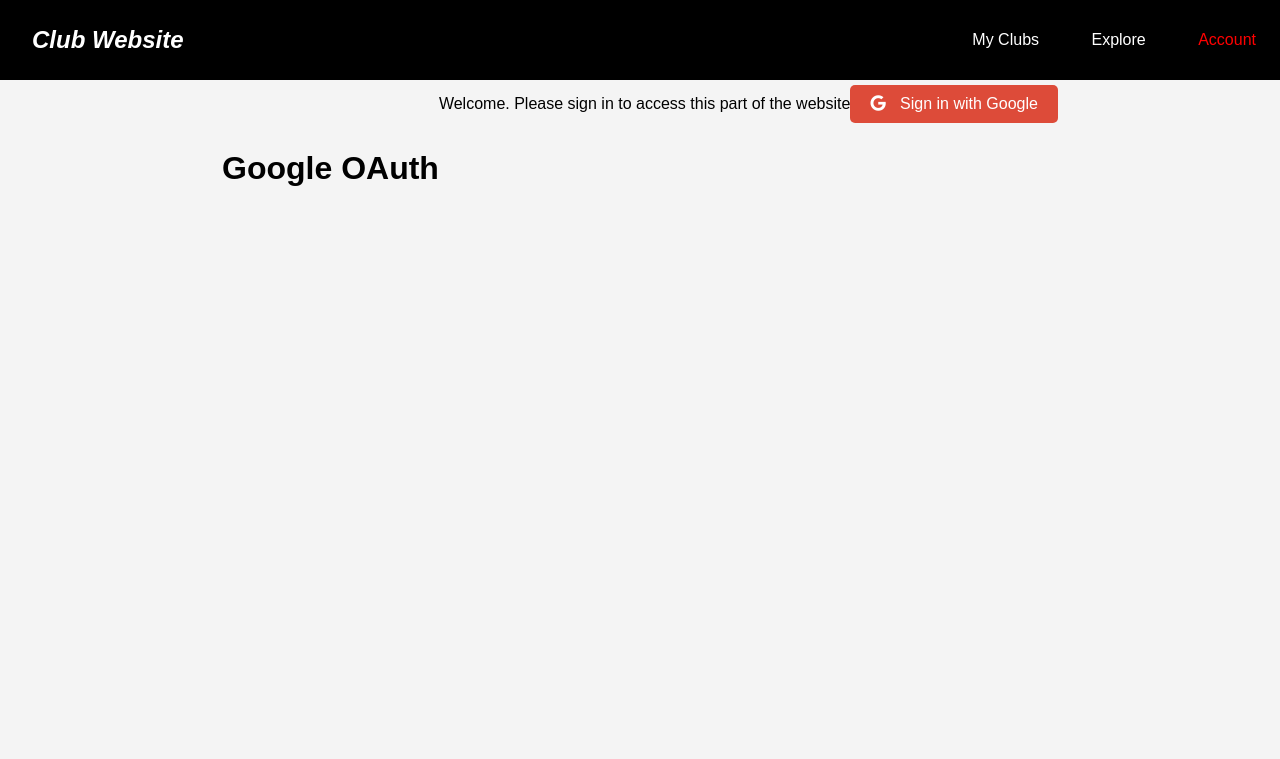
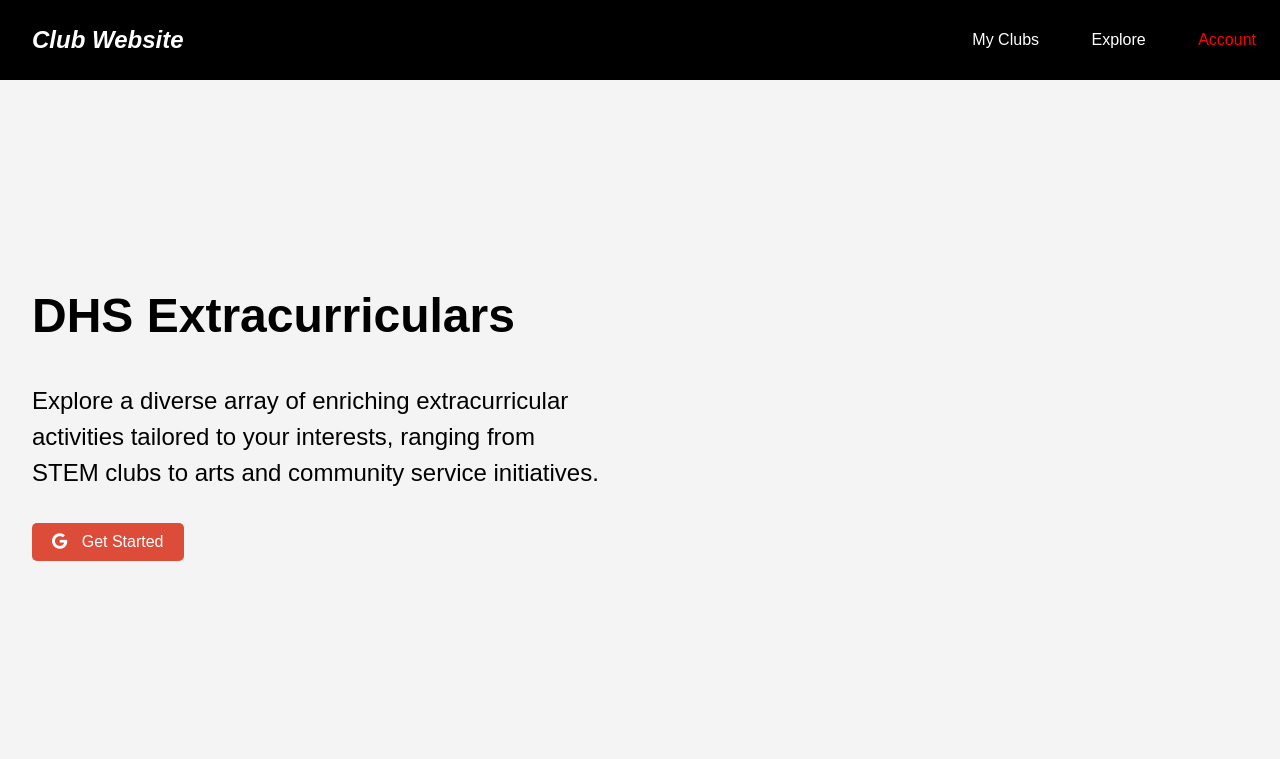
Before and after one commit to Da-ladder/OCRWebsite, a Django app: page / in a window 1280 px wide. Shown: the top 759 px of the page. Run offline with Django 5.2, Linux system fonts and the light colour scheme; data comes from the database, SQL or seed files in the repository; both versions use the stored data as it was after the commit; some libraries are stand-ins or nearby versions.

Commit message:
frontPage - db

```diff
--- a/helloWorld/testBranch/assests/classStyle.css
+++ b/helloWorld/testBranch/assests/classStyle.css
@@ -111,3 +111,65 @@ nav a {
 nav a:hover {
   color: #dbaf00;
 }
+
+.hero {
+  background: #f4f4f4;
+
+}
+
+.hero-container {
+  display: grid;
+  grid-template-columns: 1fr 1fr;
+  height: 95vh;
+  padding: 0rem calc((100vw - 1399px) / 2);
+}
+
+.column-left {
+  margin-top: 50px;
+  display: flex;
+  flex-direction: column;
+  justify-content: center;
+  align-items: flex-start;
+  color: rgb(0, 0, 0);
+  padding: 0rem 2rem;
+}
+
+.column-left h1 {
+  margin-bottom: 1rem;
+  font-size: 3rem;
+}
+
+.column-left p {
+  margin-bottom: 2rem;
+  font-size: 1.5rem;
+  line-height: 1.5;
+}
+
+.button-primary {
+  padding: 1rem 3rem;
+  font-size: 1rem;
+  border: none;
+  color: #ffffff;
+  background: rgb(0, 0, 0);
+  cursor: pointer;
+  border-radius: 50px;
+}
+
+.button-primary:hover {
+  background-color: #fff;
+  color: #000;
+}
+
+.column-right {
+  margin-top: 50px;
+  display: flex;
+  justify-content: center;
+  align-items: center;
+  padding: 0rem 2rem;
+}
+
+@media screen and (max-width: 750px){
+  .hero-container{
+      grid-template-columns: 1fr;
+  }
+}
--- a/helloWorld/testBranch/users/templates/home.html
+++ b/helloWorld/testBranch/users/templates/home.html
@@ -1,16 +1,15 @@
 {% load socialaccount %}
 <!DOCTYPE html>
-<html lang="en">
-<head>
-    <meta charset="UTF-8">
-    <meta name="viewport" content="width=device-width, initial-scale=1.0">
-    <title>Google Login Placeholder</title>
-    <link rel="stylesheet" href="/static/loginDefault.css">
+<html lang = "en">
+    <head>
+        <meta charset = "UTF-8">
+        <meta name="viewport" content = "width=device-width, initial-scale=1.0">
+        <title>Personal Portfolio</title>
+        <link rel="stylesheet" href="/static/loginDefault.css">
     <link rel="stylesheet" href="https://cdnjs.cloudflare.com/ajax/libs/font-awesome/5.15.4/css/all.min.css">
     <link rel="stylesheet" href="/static/classStyle.css">
-</head>
-<body>
-
+    </head>
+    <body>
     <!-- Navigation bar -->
     <nav>
         <div class="logo">Club Website</div>
@@ -21,21 +20,21 @@
         </div>
     </nav>
 
-    <h1 style="text-align: center; margin-top:150px;"> Google OAuth</h1>
-    {% if user.is_authenticated %}
-    <p>Welcome. You are logged in {{user.username}} </p>
-    {% else %}
-    <p>Welcome. Please sign in to access this part of the website </p>
-    {% endif %}
+        <section class="hero">
+            <div class="hero-container">
+                <div class="column-left">
+                    <h1>DHS Extracurriculars</h1>
+                    <p>Explore a diverse array of enriching extracurricular activities tailored to your interests, ranging from STEM clubs to arts and community service initiatives.</p>
+                    <a href="{% provider_login_url 'google' %}" class="btn-google-login">
+                        <i class="fab fa-google"></i> Get Started
+                    </a>
+                </div>
+                <div class="column-right">
 
+                </div>
 
-
-    <a href="{% provider_login_url 'google' %}" class="btn-google-login">
-        <i class="fab fa-google"></i> Sign in with Google
-    </a>
-
-
-</body>
-
-
+            </div>
+        </section>
+        <div class="loader"></div>
+    </body>
 </html>
```
Also changed, not shown: helloWorld/testBranch/users/templates/clubDefault.html (+2 -16 lines), helloWorld/testBranch/db.sqlite3.
